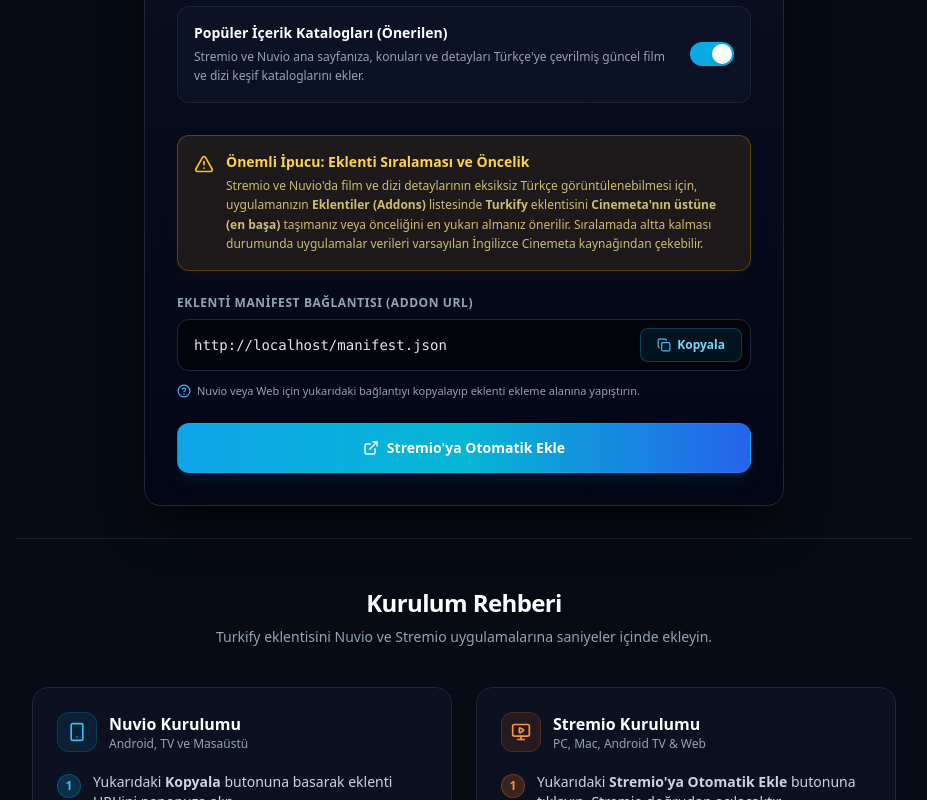
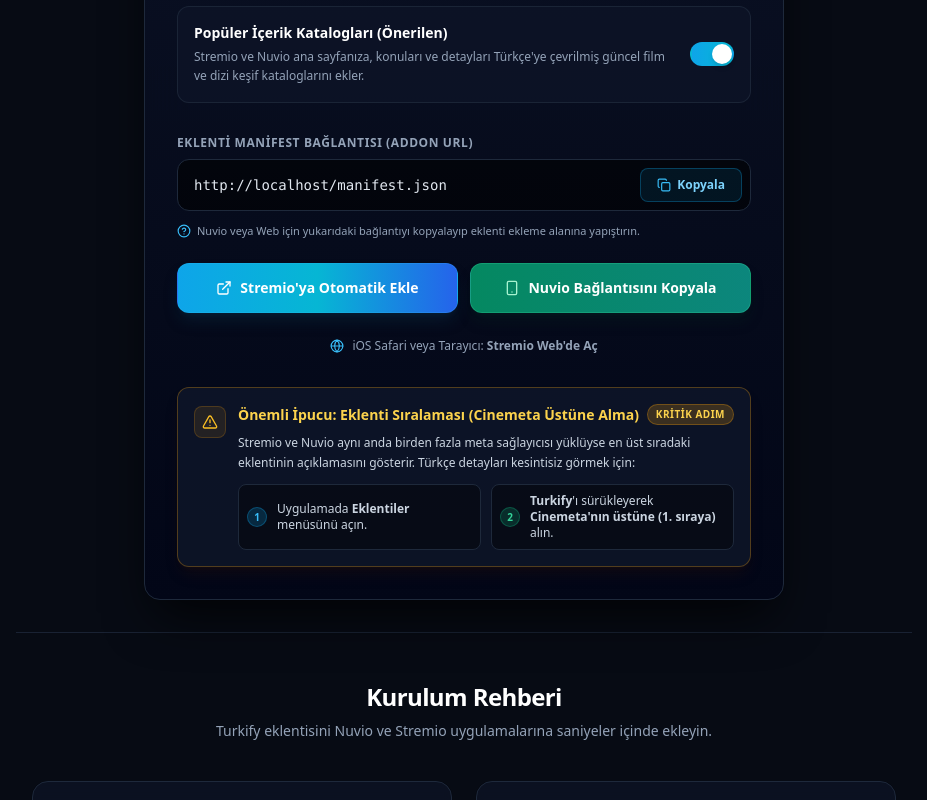
Before and after one commit to brsbrkctn/Turkify, a Next.js app: page /configure in a window 1280 px wide. Shown: the part 2000-2800 px from the top of the page, without its empty margins (176-1103 px from the left). Built offline with nearby package versions, Linux system fonts and the light colour scheme; no server answers.

Commit message:
feat(ux): phase 3 nuvio cta, stremio web, configured route and priority guide (v1.2.7)

```diff
--- a/package.json
+++ b/package.json
@@ -1,6 +1,6 @@
 {
   "name": "turkify",
-  "version": "1.2.6",
+  "version": "1.2.7",
   "description": "Turkish metadata and overview provider addon for Stremio and Nuvio",
   "private": true,
   "scripts": {
--- /dev/null
+++ b/src/app/[configuration]/configure/page.tsx
@@ -0,0 +1,33 @@
+import React from "react";
+import { HomeClient } from "@/components/HomeClient";
+import { getTurkifyStats } from "@/lib/analytics";
+
+export const revalidate = 43200;
+
+export default async function ConfiguredConfigurePage({
+  params,
+}: {
+  params: { configuration: string };
+}) {
+  let initialTotalUsers: number | null = null;
+
+  try {
+    const stats = await getTurkifyStats(1);
+    if (
+      typeof stats?.total_unique_visitors_all_time === "number" &&
+      stats.total_unique_visitors_all_time > 0
+    ) {
+      initialTotalUsers = stats.total_unique_visitors_all_time;
+    }
+  } catch {
+    initialTotalUsers = null;
+  }
+
+  return (
+    <HomeClient
+      initialTotalUsers={initialTotalUsers}
+      initialConfiguration={params.configuration}
+      autoScroll
+    />
+  );
+}
--- a/src/app/api/keep-alive/route.ts
+++ b/src/app/api/keep-alive/route.ts
@@ -12,7 +12,7 @@ export async function GET() {
     {
       status: "ok",
       service: "turkify",
-      version: "1.2.6",
+      version: "1.2.7",
       timestamp: new Date().toISOString(),
       database: {
         active: dbResult.ok,
--- a/src/app/configure/page.tsx
+++ b/src/app/configure/page.tsx
@@ -1,7 +1,23 @@
-import Home from "../page";
+import React from "react";
+import { HomeClient } from "@/components/HomeClient";
+import { getTurkifyStats } from "@/lib/analytics";
 
 export const revalidate = 43200;
 
 export default async function ConfigurePage() {
-  return <Home />;
+  let initialTotalUsers: number | null = null;
+
+  try {
+    const stats = await getTurkifyStats(1);
+    if (
+      typeof stats?.total_unique_visitors_all_time === "number" &&
+      stats.total_unique_visitors_all_time > 0
+    ) {
+      initialTotalUsers = stats.total_unique_visitors_all_time;
+    }
+  } catch {
+    initialTotalUsers = null;
+  }
+
+  return <HomeClient initialTotalUsers={initialTotalUsers} autoScroll />;
 }
--- a/src/app/layout.tsx
+++ b/src/app/layout.tsx
@@ -76,7 +76,7 @@ const softwareSchema = {
     "Stremio ve Nuvio için film, dizi ve bölüm açıklamalarını otomatik Türkçe'ye çevirip yüksek hızda sunan açık kaynak eklenti.",
   url: "https://turkify-addon.vercel.app",
   image: "https://turkify-addon.vercel.app/logo.png",
-  softwareVersion: "1.2.6",
+  softwareVersion: "1.2.7",
   author: {
     "@type": "Person",
     name: "Barış Berke Çetin",
--- a/src/components/Configurator.tsx
+++ b/src/components/Configurator.tsx
@@ -1,22 +1,54 @@
 "use client";
 
 import React, { useState, useEffect } from "react";
-import { Copy, Check, ExternalLink, Settings2, HelpCircle, AlertTriangle } from "lucide-react";
-import { encodeConfig } from "@/lib/config-helper";
+import {
+  Copy,
+  Check,
+  ExternalLink,
+  Settings2,
+  HelpCircle,
+  AlertTriangle,
+  Smartphone,
+  Globe,
+} from "lucide-react";
+import { encodeConfig, parseConfig } from "@/lib/config-helper";
 
-export function Configurator() {
+interface ConfiguratorProps {
+  initialConfiguration?: string;
+}
+
+export function Configurator({ initialConfiguration }: ConfiguratorProps = {}) {
   const [keepOriginalTitle, setKeepOriginalTitle] = useState(true);
   const [translateEpisodes, setTranslateEpisodes] = useState(true);
   const [enrichTmdbMedia, setEnrichTmdbMedia] = useState(true);
   const [enableCatalogs, setEnableCatalogs] = useState(true);
   const [copied, setCopied] = useState(false);
+  const [copiedNuvio, setCopiedNuvio] = useState(false);
   const [origin, setOrigin] = useState("");
 
   useEffect(() => {
     if (typeof window !== "undefined") {
       setOrigin(window.location.origin);
     }
-  }, []);
+
+    const configToParse =
+      initialConfiguration ||
+      (typeof window !== "undefined" && window.location.search
+        ? window.location.search.slice(1)
+        : "");
+
+    if (configToParse) {
+      try {
+        const parsed = parseConfig(configToParse);
+        if (parsed.keepOriginalTitle !== undefined) setKeepOriginalTitle(parsed.keepOriginalTitle);
+        if (parsed.translateEpisodes !== undefined) setTranslateEpisodes(parsed.translateEpisodes);
+        if (parsed.enrichTmdbMedia !== undefined) setEnrichTmdbMedia(parsed.enrichTmdbMedia);
+        if (parsed.enableCatalogs !== undefined) setEnableCatalogs(parsed.enableCatalogs);
+      } catch (err) {
+        console.warn("[Configurator] Config hydration note:", err);
+      }
+    }
+  }, [initialConfiguration]);
 
   const isDefault =
     keepOriginalTitle &&
@@ -40,11 +72,53 @@ export function Configurator() {
     : "https://turkify-addon.vercel.app/manifest.json";
 
   const stremioInstallUrl = manifestUrl.replace(/^https?:\/\//, "stremio://");
+  const stremioWebInstallUrl = `https://web.stremio.com/#/addons?addon=${encodeURIComponent(manifestUrl)}`;
 
-  const handleCopy = () => {
-    navigator.clipboard.writeText(manifestUrl);
+  const copyToClipboard = async (text: string): Promise<boolean> => {
+    try {
+      if (navigator.clipboard && navigator.clipboard.writeText) {
+        await navigator.clipboard.writeText(text);
+        return true;
+      }
+      throw new Error("Clipboard API unavailable");
+    } catch {
+      const textArea = document.createElement("textarea");
+      try {
+        textArea.value = text;
+        textArea.style.position = "fixed";
+        textArea.style.left = "-999999px";
+        textArea.style.top = "-999999px";
+        textArea.setAttribute("readonly", "");
+        document.body.appendChild(textArea);
+        textArea.focus();
+        textArea.select();
+        const success = document.execCommand("copy");
+        return Boolean(success);
+      } catch (fallbackErr) {
+        console.warn("Copy fallback failed:", fallbackErr);
+        return false;
+      } finally {
+        if (document.body.contains(textArea)) {
+          textArea.remove();
+        }
+      }
+    }
+  };
+
+  const handleCopy = async () => {
+    const ok = await copyToClipboard(manifestUrl);
+    if (ok) {
       setCopied(true);
       setTimeout(() => setCopied(false), 2500);
+    }
+  };
+
+  const handleCopyNuvio = async () => {
+    const ok = await copyToClipboard(manifestUrl);
+    if (ok) {
+      setCopiedNuvio(true);
+      setTimeout(() => setCopiedNuvio(false), 2500);
+    }
   };
 
   return (
@@ -85,6 +159,7 @@ export function Configurator() {
               <button
                 type="button"
                 role="switch"
+                aria-label="Orijinal Başlıkları Koru"
                 aria-checked={keepOriginalTitle}
                 onClick={(e) => {
                   e.stopPropagation();
@@ -123,6 +198,7 @@ export function Configurator() {
               <button
                 type="button"
                 role="switch"
+                aria-label="Dizi Bölüm Konularını Çevir"
                 aria-checked={translateEpisodes}
                 onClick={(e) => {
                   e.stopPropagation();
@@ -161,6 +237,7 @@ export function Configurator() {
               <button
                 type="button"
                 role="switch"
+                aria-label="Gelişmiş Görsel ve Oyuncu Detayları"
                 aria-checked={enrichTmdbMedia}
                 onClick={(e) => {
                   e.stopPropagation();
@@ -199,6 +276,7 @@ export function Configurator() {
               <button
                 type="button"
                 role="switch"
+                aria-label="Popüler İçerik Katalogları"
                 aria-checked={enableCatalogs}
                 onClick={(e) => {
                   e.stopPropagation();
@@ -220,26 +298,17 @@ export function Configurator() {
           </div>
         </div>
 
-        {/* Important Addon Ordering / Priority Notice */}
-        <div className="mb-6 p-4 rounded-xl bg-amber-500/10 border border-amber-500/30 text-amber-200/90 text-xs sm:text-sm leading-relaxed flex items-start gap-3 shadow-lg shadow-amber-950/20">
-          <AlertTriangle className="w-5 h-5 text-amber-400 shrink-0 mt-0.5" />
-          <div className="space-y-1">
-            <span className="font-bold text-amber-300 block text-xs sm:text-sm">
-              Önemli İpucu: Eklenti Sıralaması ve Öncelik
-            </span>
-            <p className="text-amber-200/80 text-xs leading-relaxed">
-              Stremio ve Nuvio'da film ve dizi detaylarının eksiksiz Türkçe görüntülenebilmesi için, uygulamanızın <strong>Eklentiler (Addons)</strong> listesinde <strong>Turkify</strong> eklentisini <strong>Cinemeta'nın üstüne (en başa)</strong> taşımanız veya önceliğini en yukarı almanız önerilir. Sıralamada altta kalması durumunda uygulamalar verileri varsayılan İngilizce Cinemeta kaynağından çekebilir.
-            </p>
-          </div>
-        </div>
-
-        {/* Generated URL Box with Single Kopyala Button */}
+        {/* Generated URL Box with Fast Copy */}
         <div className="space-y-2 mb-6">
-          <label className="text-xs font-semibold uppercase tracking-wider text-slate-400 block">
+          <label
+            htmlFor="manifest-url-input"
+            className="text-xs font-semibold uppercase tracking-wider text-slate-400 block"
+          >
             Eklenti Manifest Bağlantısı (Addon URL)
           </label>
           <div className="flex items-center gap-2 p-2 rounded-xl bg-black/60 border border-slate-800 focus-within:border-sky-500/50 transition-all duration-200">
             <input
+              id="manifest-url-input"
               type="text"
               readOnly
               value={manifestUrl}
@@ -268,17 +337,80 @@ export function Configurator() {
           </p>
         </div>
 
-        {/* Action Button - Single Primary CTA with sweeping light animation */}
-        <div className="flex flex-col sm:flex-row gap-3">
+        {/* Action Buttons: Stremio Native, Nuvio One-Click Copy & Stremio Web */}
+        <div className="space-y-3 mb-6">
+          <div className="grid grid-cols-1 sm:grid-cols-2 gap-3">
             <a
               href={stremioInstallUrl}
-            className="group relative overflow-hidden w-full px-5 py-3.5 rounded-xl bg-gradient-to-r from-sky-500 via-cyan-500 to-blue-600 hover:from-sky-400 hover:to-blue-500 text-white font-semibold text-sm flex items-center justify-center gap-2 shadow-lg shadow-sky-950/40 transition-all duration-200 border border-sky-400/20 transform hover:-translate-y-0.5 active:scale-[0.98]"
+              className="group relative overflow-hidden px-4 py-3 sm:px-5 sm:py-3.5 rounded-xl bg-gradient-to-r from-sky-500 via-cyan-500 to-blue-600 hover:from-sky-400 hover:to-blue-500 text-white font-semibold text-xs sm:text-sm flex items-center justify-center gap-2 shadow-lg shadow-sky-950/40 transition-all duration-200 border border-sky-400/20 transform hover:-translate-y-0.5 active:scale-[0.98]"
             >
-            {/* Shimmer reflection */}
               <span className="absolute inset-0 w-1/3 h-full bg-white/20 blur-sm pointer-events-none -translate-x-[150%] skew-x-[-20deg] group-hover:translate-x-[350%] transition-transform duration-700 ease-out" />
-            <ExternalLink className="w-4 h-4 transition-transform group-hover:translate-x-0.5 group-hover:-translate-y-0.5 duration-200" />
+              <ExternalLink className="w-4 h-4 transition-transform group-hover:translate-x-0.5 group-hover:-translate-y-0.5 duration-200 shrink-0" />
               <span>Stremio'ya Otomatik Ekle</span>
             </a>
+
+            <button
+              type="button"
+              onClick={handleCopyNuvio}
+              className="group relative px-4 py-3 sm:px-5 sm:py-3.5 rounded-xl bg-gradient-to-r from-emerald-600/90 to-teal-600/90 hover:from-emerald-500 hover:to-teal-500 text-white font-semibold text-xs sm:text-sm flex items-center justify-center gap-2 shadow-lg shadow-emerald-950/30 transition-all duration-200 border border-emerald-400/30 transform hover:-translate-y-0.5 active:scale-[0.98]"
+            >
+              {copiedNuvio ? (
+                <>
+                  <Check className="w-4 h-4 text-white animate-icon-pop shrink-0" />
+                  <span>Nuvio İçin Kopyalandı!</span>
+                </>
+              ) : (
+                <>
+                  <Smartphone className="w-4 h-4 text-emerald-200 group-hover:scale-110 transition-transform shrink-0" />
+                  <span>Nuvio Bağlantısını Kopyala</span>
+                </>
+              )}
+            </button>
+          </div>
+
+          <div className="flex items-center justify-center pt-1">
+            <a
+              href={stremioWebInstallUrl}
+              target="_blank"
+              rel="noopener noreferrer"
+              className="inline-flex items-center gap-2 px-4 py-2 rounded-lg text-xs font-medium text-slate-400 hover:text-slate-200 hover:bg-slate-800/60 transition-colors border border-transparent hover:border-slate-800"
+            >
+              <Globe className="w-3.5 h-3.5 text-sky-400 shrink-0" />
+              <span>iOS Safari veya Tarayıcı: <strong>Stremio Web'de Aç</strong></span>
+            </a>
+          </div>
+        </div>
+
+        {/* 2-Step Priority Guidance Card: Stremio & Nuvio Cinemeta Priority (Post-action instructions) */}
+        <div className="p-4 rounded-xl bg-slate-900/80 border border-amber-500/30 shadow-lg shadow-amber-950/20">
+          <div className="flex items-start gap-3">
+            <div className="w-8 h-8 rounded-lg bg-amber-500/10 border border-amber-500/20 flex items-center justify-center text-amber-400 shrink-0 mt-0.5">
+              <AlertTriangle className="w-4 h-4" />
+            </div>
+            <div className="space-y-2 flex-1">
+              <div className="flex items-center justify-between">
+                <h4 className="text-sm font-bold text-amber-300">
+                  Önemli İpucu: Eklenti Sıralaması (Cinemeta Üstüne Alma)
+                </h4>
+                <span className="text-[10px] font-semibold uppercase tracking-wider px-2 py-0.5 rounded-full bg-amber-500/20 text-amber-300 border border-amber-500/30">
+                  Kritik Adım
+                </span>
+              </div>
+              <p className="text-xs text-slate-300 leading-relaxed">
+                Stremio ve Nuvio aynı anda birden fazla meta sağlayıcısı yüklüyse en üst sıradaki eklentinin açıklamasını gösterir. Türkçe detayları kesintisiz görmek için:
+              </p>
+              <div className="grid grid-cols-1 sm:grid-cols-2 gap-2.5 pt-1">
+                <div className="flex items-center gap-2.5 p-2 rounded-lg bg-black/40 border border-slate-800 text-xs text-slate-300">
+                  <span className="w-5 h-5 rounded-full bg-sky-500/20 text-sky-400 font-bold flex items-center justify-center text-[10px] shrink-0 border border-sky-500/30">1</span>
+                  <span>Uygulamada <strong>Eklentiler</strong> menüsünü açın.</span>
+                </div>
+                <div className="flex items-center gap-2.5 p-2 rounded-lg bg-black/40 border border-slate-800 text-xs text-slate-300">
+                  <span className="w-5 h-5 rounded-full bg-emerald-500/20 text-emerald-400 font-bold flex items-center justify-center text-[10px] shrink-0 border border-emerald-500/30">2</span>
+                  <span><strong>Turkify</strong>'ı sürükleyerek <strong>Cinemeta'nın üstüne (1. sıraya)</strong> alın.</span>
+                </div>
+              </div>
+            </div>
+          </div>
         </div>
       </div>
     </div>
--- a/src/components/Header.tsx
+++ b/src/components/Header.tsx
@@ -21,7 +21,7 @@ export function Header() {
                 Turkify
               </span>
               <span className="text-[11px] font-semibold uppercase tracking-wider px-2 py-0.5 rounded-full bg-sky-500/10 text-sky-400 border border-sky-500/20">
-                v1.2.6
+                v1.2.7
               </span>
             </div>
             <p className="text-xs text-slate-400 hidden sm:block">
--- a/src/components/HomeClient.tsx
+++ b/src/components/HomeClient.tsx
@@ -10,12 +10,37 @@ import { Footer } from "@/components/Footer";
 
 interface HomeClientProps {
   initialTotalUsers: number | null;
+  initialConfiguration?: string;
+  autoScroll?: boolean;
 }
 
-export function HomeClient({ initialTotalUsers }: HomeClientProps) {
+export function HomeClient({
+  initialTotalUsers,
+  initialConfiguration,
+  autoScroll = false,
+}: HomeClientProps) {
   const [totalUsers, setTotalUsers] = useState<number | null>(initialTotalUsers);
 
   useEffect(() => {
+    let scrollTimer: NodeJS.Timeout | null = null;
+
+    if (
+      autoScroll ||
+      (typeof window !== "undefined" &&
+        (window.location.pathname.includes("/configure") ||
+          window.location.hash === "#configurator"))
+    ) {
+      scrollTimer = setTimeout(() => {
+        const prefersReduced =
+          typeof window !== "undefined" &&
+          window.matchMedia("(prefers-reduced-motion: reduce)").matches;
+
+        document.getElementById("configurator")?.scrollIntoView({
+          behavior: prefersReduced ? "auto" : "smooth",
+        });
+      }, 200);
+    }
+
     const controller = new AbortController();
 
     fetch("/api/stats", { signal: controller.signal })
@@ -29,8 +54,11 @@ export function HomeClient({ initialTotalUsers }: HomeClientProps) {
         // Silently ignore background refresh failures
       });
 
-    return () => controller.abort();
-  }, []);
+    return () => {
+      if (scrollTimer) clearTimeout(scrollTimer);
+      controller.abort();
+    };
+  }, [autoScroll]);
 
   const scrollToConfig = () => {
     document.getElementById("configurator")?.scrollIntoView({ behavior: "smooth" });
@@ -50,7 +78,7 @@ export function HomeClient({ initialTotalUsers }: HomeClientProps) {
           totalUsers={totalUsers}
         />
         <LivePreview />
-        <Configurator />
+        <Configurator initialConfiguration={initialConfiguration} />
         <NuvioGuide />
       </div>
       <Footer />
--- a/src/components/NuvioGuide.tsx
+++ b/src/components/NuvioGuide.tsx
@@ -23,17 +23,17 @@ export function NuvioGuide() {
               </div>
               <div>
                 <h4 className="text-base font-bold text-white">Nuvio Kurulumu</h4>
-                <p className="text-xs text-slate-400">Android, TV ve Masaüstü</p>
+                <p className="text-xs text-slate-400">iOS, Android, Android TV & Web</p>
               </div>
             </div>
 
             <ol className="space-y-4 text-xs sm:text-sm text-slate-300">
               <li className="flex items-start gap-3">
-                <span className="w-6 h-6 rounded-full bg-sky-500/20 text-sky-400 flex items-center justify-center font-bold text-xs shrink-0 mt-0.5 border border-sky-500/30">
+                <span className="w-6 h-6 rounded-full bg-emerald-500/20 text-emerald-400 flex items-center justify-center font-bold text-xs shrink-0 mt-0.5 border border-emerald-500/30">
                   1
                 </span>
                 <span>
-                  Yukarıdaki <strong>Kopyala</strong> butonuna basarak eklenti URL'ini panonuza alın.
+                  Yukarıdaki <strong>Nuvio Bağlantısını Kopyala</strong> butonuna basarak manifest linkini panonuza alın.
                 </span>
               </li>
               <li className="flex items-start gap-3">
--- a/src/lib/config-helper.ts
+++ b/src/lib/config-helper.ts
@@ -33,6 +33,9 @@ export function parseConfig(configParam?: string): AddonConfig {
 
   try {
     const params = new URLSearchParams(configParam);
+    if (params.has("config")) {
+      return parseConfig(params.get("config") || undefined);
+    }
     const hasKot = params.has("keepOriginalTitle");
     const hasTt = params.has("turkishTitle");
     return {
--- a/src/lib/manifest.ts
+++ b/src/lib/manifest.ts
@@ -42,7 +42,7 @@ export function getManifest(baseUrl?: string, config?: AddonConfig): StremioMani
 
   return {
     id: "org.brsbrkctn.turkify",
-    version: "1.2.6",
+    version: "1.2.7",
     name: "Turkify (Türkçe)",
     description:
       "Stremio ve Nuvio için film, dizi ve bölüm açıklamalarını otomatik Türkçe'ye çevirip sunan yüksek hızlı meta eklentisi.",
```
Also changed, not shown: 1 other file (tests, documents, lock files or other folders). Lines whose indentation alone changed are shown as unchanged.
